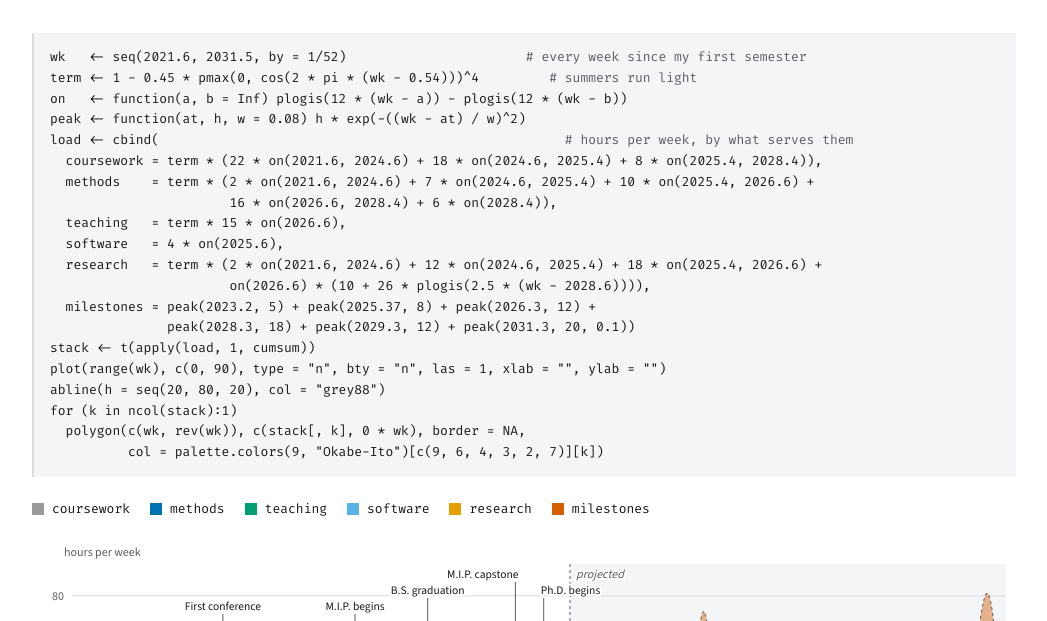
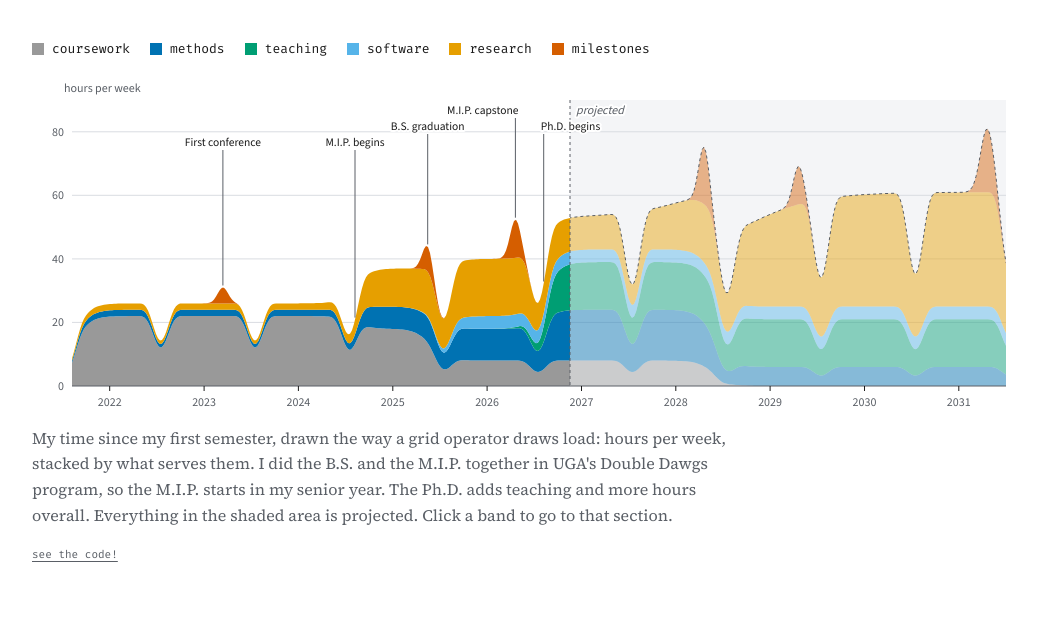
Before and after one commit to ani-sdhu/Website, a plain HTML site: page index.html in a window 1280 px wide. Shown: the part 256-877 px from the top of the page, without its empty margins (116-1163 px from the left). Drawn offline with nearby package versions, Linux system fonts and the light colour scheme.

Commit message:
Fold the chart code under a small "see the code!" toggle
Co-Authored-By: Claude Opus 5.5 <noreply@anthropic.com>
Claude-Session: https://claude.ai/code/session_01EK45k6sFjaWVFGKx49TiBy

```diff
--- a/assets/css/style.css
+++ b/assets/css/style.css
@@ -145,6 +145,12 @@ h1 {
 .legend [data-band="software"] .sw { background: var(--b-software); }
 .legend [data-band="research"] .sw { background: var(--b-research); }
 .legend [data-band="milestones"] .sw { background: var(--b-milestones); }
+.code { margin: 10px 0 0; }
+.code summary { display: inline-block; cursor: pointer; padding: 4px 0; font-family: var(--mono); font-size: .6875rem; color: var(--text-2); text-decoration: underline; text-underline-offset: 3px; list-style: none; }
+.code summary::-webkit-details-marker { display: none; }
+.code summary:hover { color: var(--accent); }
+.code[open] summary { margin-bottom: 8px; }
+.plot { margin-top: 10px; }
 figcaption { font-family: var(--serif); font-size: 1rem; color: var(--text-2); padding-top: 10px; max-width: 700px; }
 
 /* ---------------------------------------------------------
--- a/index.html
+++ b/index.html
@@ -38,7 +38,19 @@
     </div>
 
     <figure class="chunk" id="chunk" hidden>
-      <pre class="src" aria-hidden="true"><code>wk   &lt;- seq(2021.6, 2031.5, by = 1/52)                       <span class="cm"># every week since my first semester</span>
+      <nav class="legend" aria-label="Sections in the chart">
+        <a href="#education" data-band="coursework"><span class="sw" aria-hidden="true"></span>coursework</a>
+        <a href="#methods" data-band="methods"><span class="sw" aria-hidden="true"></span>methods</a>
+        <a href="#teaching" data-band="teaching"><span class="sw" aria-hidden="true"></span>teaching</a>
+        <a href="#software" data-band="software"><span class="sw" aria-hidden="true"></span>software</a>
+        <a href="#research" data-band="research"><span class="sw" aria-hidden="true"></span>research</a>
+        <a href="#education" data-band="milestones"><span class="sw" aria-hidden="true"></span>milestones</a>
+      </nav>
+      <div class="plot" id="plot"></div>
+      <figcaption>My time since my first semester, drawn the way a grid operator draws load: hours per week, stacked by what serves them. I did the B.S. and the M.I.P. together in UGA's Double Dawgs program, so the M.I.P. starts in my senior year. The Ph.D. adds teaching and more hours overall. Everything in the shaded area is projected. Click a band to go to that section.</figcaption>
+      <details class="code">
+        <summary>see the code!</summary>
+        <pre class="src"><code>wk   &lt;- seq(2021.6, 2031.5, by = 1/52)                       <span class="cm"># every week since my first semester</span>
 term &lt;- 1 - 0.45 * pmax(0, cos(2 * pi * (wk - 0.54)))^4         <span class="cm"># summers run light</span>
 on   &lt;- function(a, b = Inf) plogis(12 * (wk - a)) - plogis(12 * (wk - b))
 peak &lt;- function(at, h, w = 0.08) h * exp(-((wk - at) / w)^2)
@@ -58,18 +70,9 @@ abline(h = seq(20, 80, 20), col = "grey88")
 for (k in ncol(stack):1)
   polygon(c(wk, rev(wk)), c(stack[, k], 0 * wk), border = NA,
           col = palette.colors(9, "Okabe-Ito")[c(9, 6, 4, 3, 2, 7)][k])</code></pre>
-      <nav class="legend" aria-label="Sections in the chart">
-        <a href="#education" data-band="coursework"><span class="sw" aria-hidden="true"></span>coursework</a>
-        <a href="#methods" data-band="methods"><span class="sw" aria-hidden="true"></span>methods</a>
-        <a href="#teaching" data-band="teaching"><span class="sw" aria-hidden="true"></span>teaching</a>
-        <a href="#software" data-band="software"><span class="sw" aria-hidden="true"></span>software</a>
-        <a href="#research" data-band="research"><span class="sw" aria-hidden="true"></span>research</a>
-        <a href="#education" data-band="milestones"><span class="sw" aria-hidden="true"></span>milestones</a>
-      </nav>
-      <div class="plot" id="plot"></div>
-      <pre class="src out" aria-hidden="true"><code>round(load[which.min(abs(wk - now)), ])
+        <pre class="src out"><code>round(load[which.min(abs(wk - now)), ])
 <span id="live-out"></span></code></pre>
-      <figcaption>My time since my first semester, drawn the way a grid operator draws load: hours per week, stacked by what serves them. I did the B.S. and the M.I.P. together in UGA's Double Dawgs program, so the M.I.P. starts in my senior year. The Ph.D. adds teaching and more hours overall. Everything in the shaded area is projected. Click a band to go to that section.</figcaption>
+      </details>
     </figure>
   </header>
 
```
Also changed, not shown: 1 other file.
